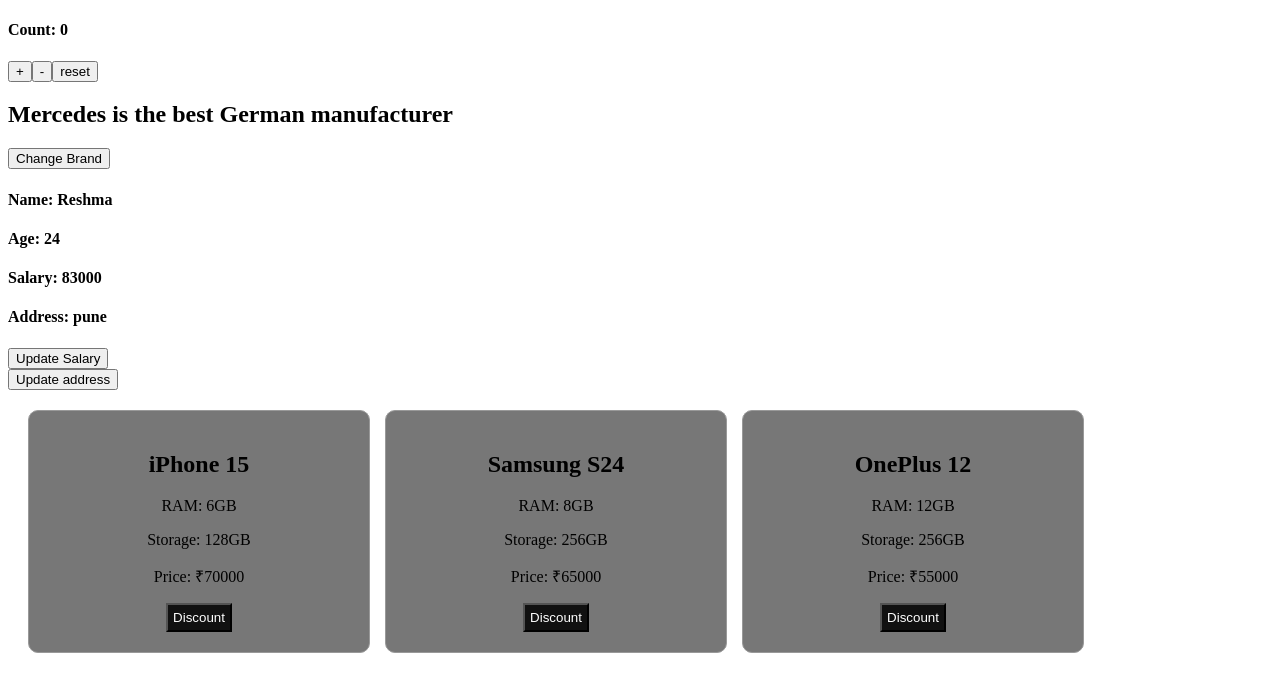
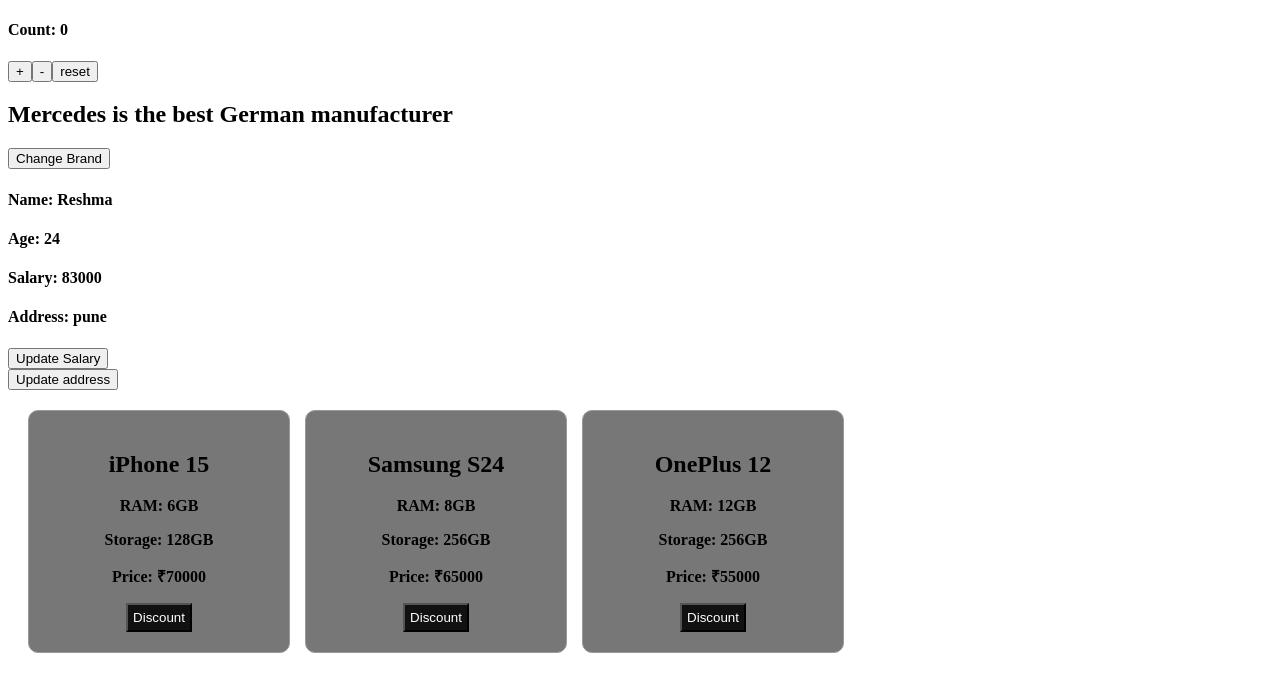
Before and after one commit to NutanShinde8926/class-practice, a React (Vite) app: page / in a window 1280 px wide. Shown: the top 692 px of the page. Built offline with nearby package versions, Linux system fonts and the light colour scheme.

Commit message:
just some changes

```diff
--- a/src/index.css
+++ b/src/index.css
@@ -8,7 +8,7 @@
 
 .card {
   background-color: #777;
-  width: 300px;
+  width: 220px;
   padding: 20px;
   border: 1px solid #999;
   border-radius: 10px;
@@ -22,8 +22,9 @@
 }
 
 
-
-
+.card p{
+  font-weight: bold;
+}
 
 
 
```
